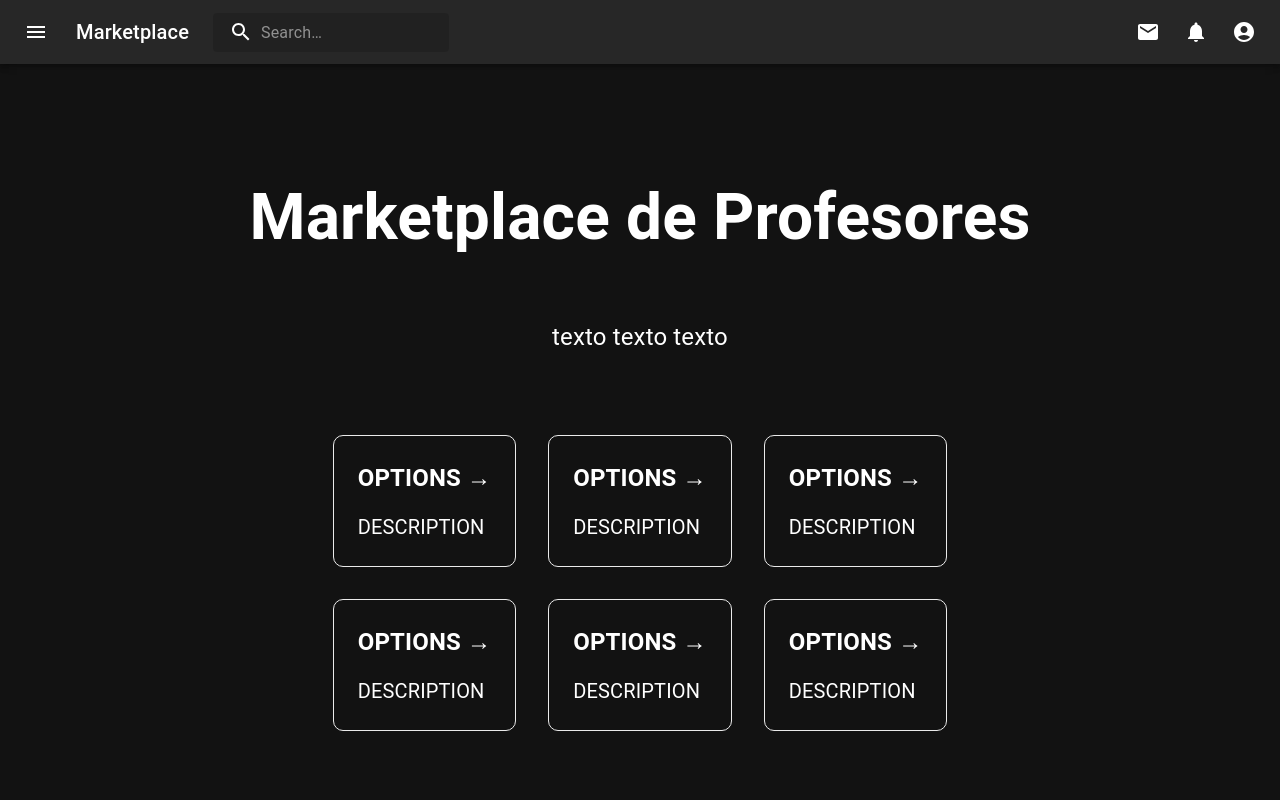
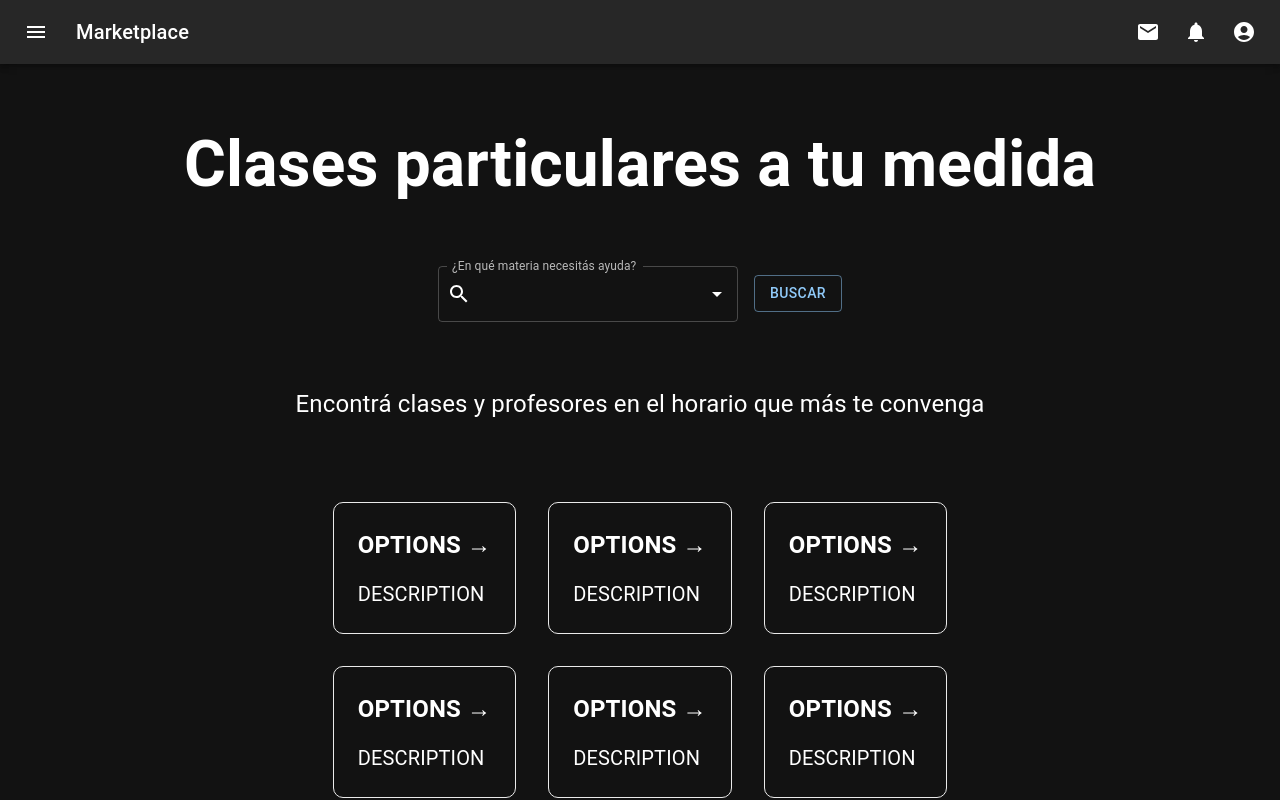
Before and after one commit to 3nu3l/marketplace-profesores-particulares, a Next.js app in the folder frontend/: page / in a window 1280 px wide. Shown: the top 800 px of the page. Built offline with nearby package versions, Linux system fonts and the light colour scheme.

Commit message:
Added autocomplete search, hid search on landing page

```diff
--- a/frontend/pages/index.js
+++ b/frontend/pages/index.js
@@ -1,16 +1,34 @@
 import styles from '../styles/Home.module.css'
 import Link from 'next/link'
+import SubjectSearchBar from '../src/components/autocompleteSearch'
+import { Button, Grid } from '@mui/material';
 
 export default function Home() {
   return (
     <div className={styles.container}>
       <main className={styles.main}>
         <h1 className={styles.title}>
-          Marketplace de Profesores
+          Clases particulares a tu medida
         </h1>
 
+        <p/><p/><div>
+          <Grid
+            container
+            spacing={2}
+            direction="row"
+            justify="space-between"
+            alignItems="center">
+              <Grid item>
+                <SubjectSearchBar/>
+              </Grid>
+              <Grid item>
+                <Button variant='outlined'>Buscar</Button>
+              </Grid>
+          </Grid>
+        </div>
+
         <p className={styles.description}>
-          texto texto texto
+          Encontrá clases y profesores en el horario que más te convenga
         </p>
 
         <div className={styles.grid}>
--- /dev/null
+++ b/frontend/src/components/autocompleteSearch.tsx
@@ -0,0 +1,44 @@
+import * as React from 'react';
+import TextField from '@mui/material/TextField';
+import Stack from '@mui/material/Stack';
+import Autocomplete from '@mui/material/Autocomplete';
+import SearchIcon from '@mui/icons-material/Search';
+
+export default function SubjectSearchBar() {
+  return (
+    <Stack spacing={2} sx={{ width: 300 }}>
+        <Autocomplete
+            id="free-solo-2-demo"
+            disableClearable
+            options={subjects.map((option) => option.name).sort()}
+
+            renderInput={(params) => (
+            <TextField
+                {...params}
+                label="¿En qué materia necesitás ayuda?"
+                InputProps={{
+                    ...params.InputProps,
+                    startAdornment: (
+                        <SearchIcon/>
+                    ),
+                    type: 'search',
+                }}
+            />
+            )}
+        />
+    </Stack>
+  );
+}
+
+// TODO: traer esto de la API
+const subjects = [
+    { name: 'Física' },
+    { name: 'Matemática' },
+    { name: 'Lengua y literatura' },
+    { name: 'Inglés' },
+    { name: 'Química' },
+    { name: 'Historia' },
+    { name: 'Biología' },
+    { name: 'Informática' },
+    { name: 'Programación' }
+];
--- a/frontend/src/components/navbar.tsx
+++ b/frontend/src/components/navbar.tsx
@@ -58,6 +58,20 @@ const StyledInputBase = styled(InputBase)(({ theme }) => ({
   },
 }));
 
+function SearchComponent() {
+  return (
+    <Search>
+      <SearchIconWrapper>
+        <SearchIcon />
+      </SearchIconWrapper>
+      <StyledInputBase
+        placeholder="Buscar…"
+        inputProps={{ 'aria-label': 'search' }}
+      />
+    </Search>
+  )
+}
+
 export default function PrimarySearchAppBar() {
   const [anchorEl, setAnchorEl] = React.useState<null | HTMLElement>(null);
   const [mobileMoreAnchorEl, setMobileMoreAnchorEl] =
@@ -80,6 +94,7 @@ export default function PrimarySearchAppBar() {
   };
 
   const router = useRouter();
+  const showSearch = router.pathname === "/" ? false : true;
 
   const handleClick = (e, path) => {
     if (path === "/sigin") {
@@ -188,15 +203,9 @@ export default function PrimarySearchAppBar() {
               Marketplace
             </Link>{' '}
           </Typography>
-          <Search>
-            <SearchIconWrapper>
-              <SearchIcon />
-            </SearchIconWrapper>
-            <StyledInputBase
-              placeholder="Search…"
-              inputProps={{ 'aria-label': 'search' }}
-            />
-          </Search>
+
+          {showSearch && <SearchComponent/>}
+
           <Box sx={{ flexGrow: 1 }} />
           <Box sx={{ display: { xs: 'none', md: 'flex' } }}>
             <IconButton size="large" aria-label="show new mails" color="inherit">
```
